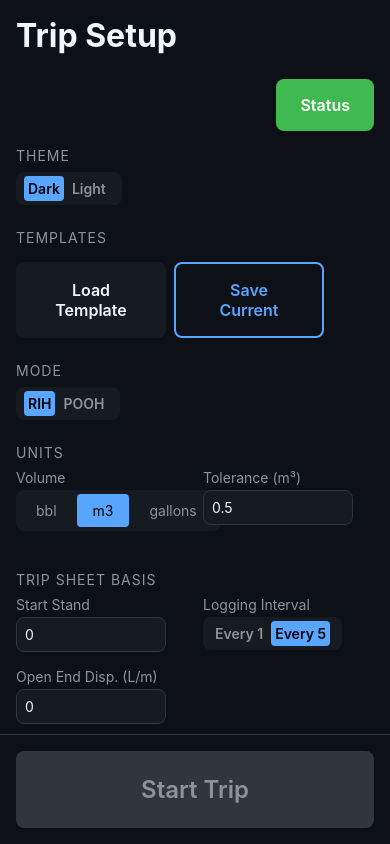
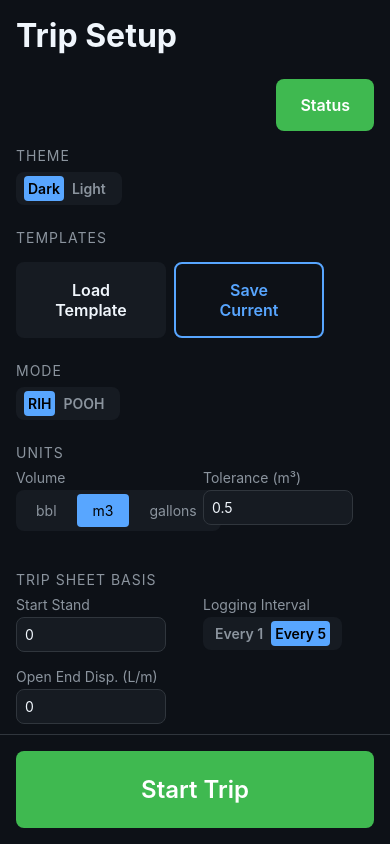
Before and after one commit to smurfetom/TripGuard, a React Native app: screen / in a window 390 px wide. Built offline with nearby package versions, Linux system fonts and the light colour scheme.

Commit message:
fix: allow trip start with just startStand (no totalStands required)

```diff
--- a/src/screens/SetupScreen.tsx
+++ b/src/screens/SetupScreen.tsx
@@ -302,7 +302,7 @@ export function SetupScreen({ onStartTrip, onGoToStatus, onGoToDiagnostics }: Se
   const editorSectionLength = parseNumberInput(sectionLength);
   const editorCalculatedStands = editorStandLength > 0 ? Math.round(editorSectionLength / editorStandLength) : 0;
   const editorActiveDisplacement = getActiveDisplacementPerStand();
-  const canStartTrip = sections.length > 0 || parseInt(totalStands, 10) > 0;
+  const canStartTrip = sections.length > 0 || startStand.trim() !== '' || totalStands.trim() !== '';
 
   return (
     <SafeAreaView style={styles.container}>
```
